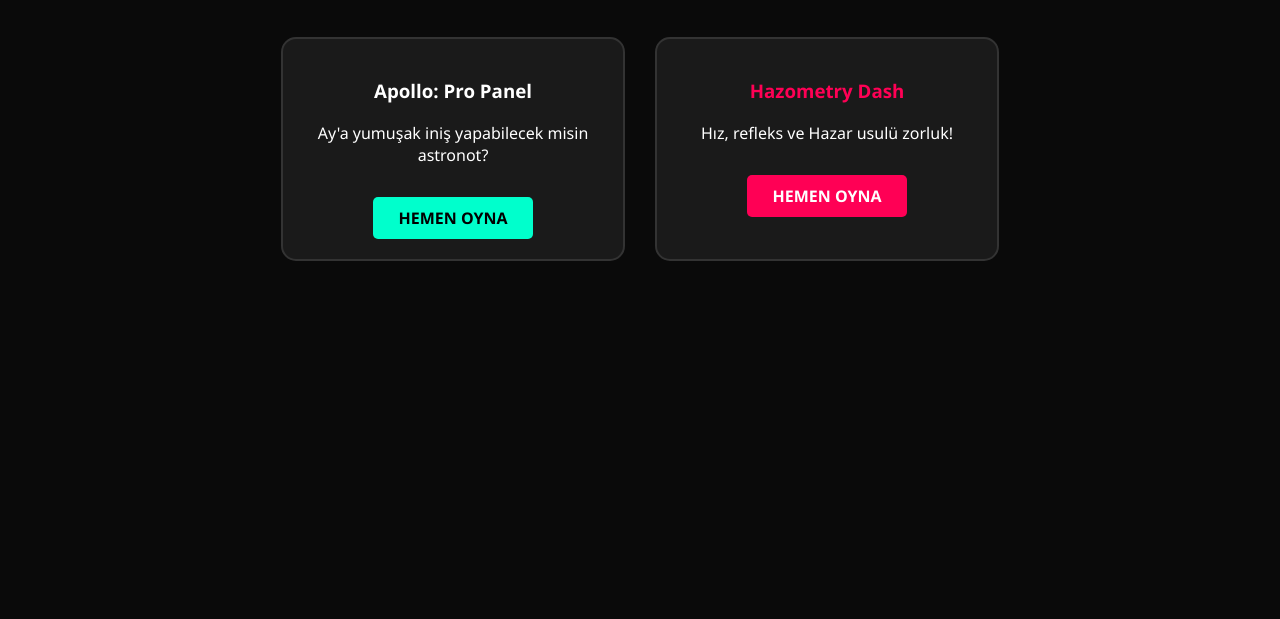
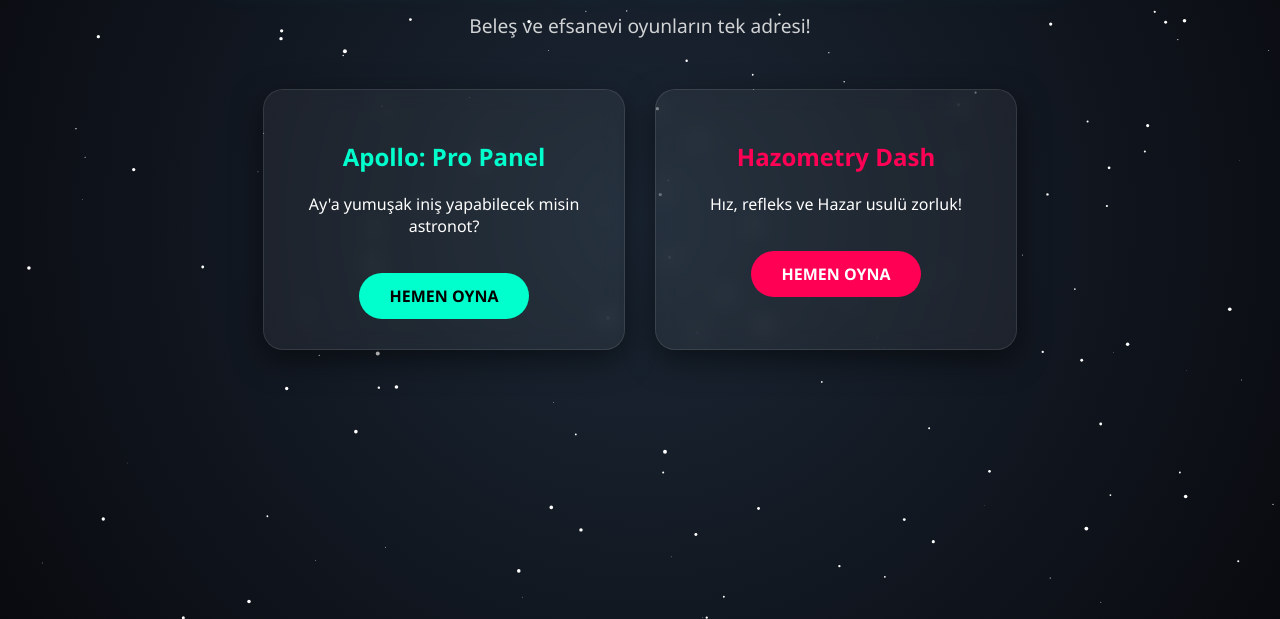
Before and after one commit to xhazox2/Hazossz, a plain HTML site: page index.html in a window 1280 px wide. Shown: the part 181-800 px from the top of the page. Drawn offline with Linux system fonts and the light colour scheme.

Commit message:
Update index.html

```diff
--- a/index.html
+++ b/index.html
@@ -4,83 +4,155 @@
     <meta charset="UTF-8">
     <title>Hazar'ın Oyun Dünyası</title>
     <style>
+        /* Animasyonlu Arka Plan */
         body {
             margin: 0;
+            padding: 0;
+            background: radial-gradient(circle at center, #1b2735 0%, #090a0f 100%);
+            overflow-x: hidden;
             font-family: 'Segoe UI', Tahoma, Geneva, Verdana, sans-serif;
-            background: #0a0a0a;
             color: white;
+            min-height: 100vh;
+        }
+
+        /* Yıldız Efekti */
+        .stars-container {
+            position: fixed;
+            top: 0;
+            left: 0;
+            width: 100%;
+            height: 100%;
+            z-index: -1;
+            background: transparent;
+        }
+
+        /* Başlık ve Kartlar */
+        .container {
             display: flex;
             flex-direction: column;
             align-items: center;
-            min-height: 100vh;
+            padding-top: 50px;
         }
-        h1 { margin-top: 50px; color: #00ffcc; text-shadow: 0 0 10px #00ffcc; }
 
-        .game-container {
+        h1 {
+            font-size: 3.5rem;
+            text-transform: uppercase;
+            letter-spacing: 5px;
+            text-shadow: 0 0 20px #00ffcc, 0 0 40px #00ffcc;
+            margin-bottom: 10px;
+            color: #00ffcc;
+        }
+
+        .subtitle {
+            font-size: 1.2rem;
+            opacity: 0.8;
+            margin-bottom: 50px;
+        }
+
+        .card-container {
             display: flex;
             gap: 30px;
-            margin-top: 50px;
             flex-wrap: wrap;
             justify-content: center;
         }
 
-        .game-card {
-            background: #1a1a1a;
-            border: 2px solid #333;
-            border-radius: 15px;
+        .card {
+            background: rgba(255, 255, 255, 0.05);
+            backdrop-filter: blur(10px);
+            border: 1px solid rgba(255, 255, 255, 0.1);
+            border-radius: 20px;
+            padding: 30px;
             width: 300px;
-            padding: 20px;
             text-align: center;
-            transition: transform 0.3s, border-color 0.3s;
+            transition: 0.3s;
+            box-shadow: 0 10px 30px rgba(0,0,0,0.5);
         }
 
-        .game-card:hover {
+        .card:hover {
             transform: translateY(-10px);
-            border-color: #00ffcc;
+            border-color: #ff0055;
+            box-shadow: 0 15px 40px rgba(255, 0, 85, 0.3);
         }
 
-        .game-card img {
-            width: 100%;
-            border-radius: 10px;
-            margin-bottom: 15px;
+        .btn {
+            display: inline-block;
+            margin-top: 20px;
+            padding: 12px 30px;
+            background: #ff0055;
+            color: white;
+            text-decoration: none;
+            border-radius: 50px;
+            font-weight: bold;
+            transition: 0.3s;
         }
 
-        .play-btn {
-            display: inline-block;
-            padding: 10px 25px;
-            background: #00ffcc;
-            color: #000;
-            text-decoration: none;
-            font-weight: bold;
-            border-radius: 5px;
-            margin-top: 15px;
-        }
+        .btn-apollo { background: #00ffcc; color: #000; }
+        .btn:hover { opacity: 0.8; transform: scale(1.05); }
 
-        .play-btn:hover { background: #00cca3; }
     </style>
 </head>
 <body>
 
-    <h1>HAZAR'IN OYUN DÜNYASI</h1>
-    <p>Beleş ve efsanevi oyunların tek adresi!</p>
+    <!-- Hareketli Yıldızlar İçin Canvas -->
+    <canvas id="stars" class="stars-container"></canvas>
 
-    <div class="game-container">
+    <div class="container">
+        <h1>HAZAR'IN OYUN DÜNYASI</h1>
+        <p class="subtitle">Beleş ve efsanevi oyunların tek adresi!</p>
 
-        <!-- Oyun 1: Apollo -->
-        <div class="game-card">
-            <h3>Apollo: Pro Panel</h3>
-            <p>Ay'a yumuşak iniş yapabilecek misin astronot?</p>
-            <a href="oyun1/index.html" class="play-btn">HEMEN OYNA</a>
+        <div class="card-container">
+            <!-- Apollo Kartı -->
+            <div class="card">
+                <h2 style="color: #00ffcc;">Apollo: Pro Panel</h2>
+                <p>Ay'a yumuşak iniş yapabilecek misin astronot?</p>
+                <a href="index.html" class="btn btn-apollo">HEMEN OYNA</a>
+            </div>
+
+            <!-- Hazometry Dash Kartı -->
+            <div class="card">
+                <h2 style="color: #ff0055;">Hazometry Dash</h2>
+                <p>Hız, refleks ve Hazar usulü zorluk!</p>
+                <a href="oyun2/index.html" class="btn">HEMEN OYNA</a>
+            </div>
         </div>
-
-        <!-- Oyun 2: Hazometry Dash -->
-        <div class="game-card">
-            <h3 style="color: #ff0055;">Hazometry Dash</h3>
-            <p>Hız, refleks ve Hazar usulü zorluk!</p>
-            <a href="oyun2/index.html" class="play-btn" style="background: #ff0055; color: white;">HEMEN OYNA</a>
-        </div>
-
     </div>
 
+    <script>
+        // Yıldız Yağmuru Efekti
+        const canvas = document.getElementById('stars');
+        const ctx = canvas.getContext('2d');
+        let stars = [];
+
+        function initStars() {
+            canvas.width = window.innerWidth;
+            canvas.height = window.innerHeight;
+            stars = [];
+            for (let i = 0; i < 200; i++) {
+                stars.push({
+                    x: Math.random() * canvas.width,
+                    y: Math.random() * canvas.height,
+                    size: Math.random() * 2,
+                    speed: Math.random() * 0.5
+                });
+            }
+        }
+
+        function drawStars() {
+            ctx.clearRect(0, 0, canvas.width, canvas.height);
+            ctx.fillStyle = "white";
+            stars.forEach(s => {
+                ctx.beginPath();
+                ctx.arc(s.x, s.y, s.size, 0, Math.PI * 2);
+                ctx.fill();
+                s.y += s.speed;
+                if (s.y > canvas.height) s.y = 0;
+            });
+            requestAnimationFrame(drawStars);
+        }
+
+        window.addEventListener('resize', initStars);
+        initStars();
+        drawStars();
+    </script>
 </body>
 </html>
```
